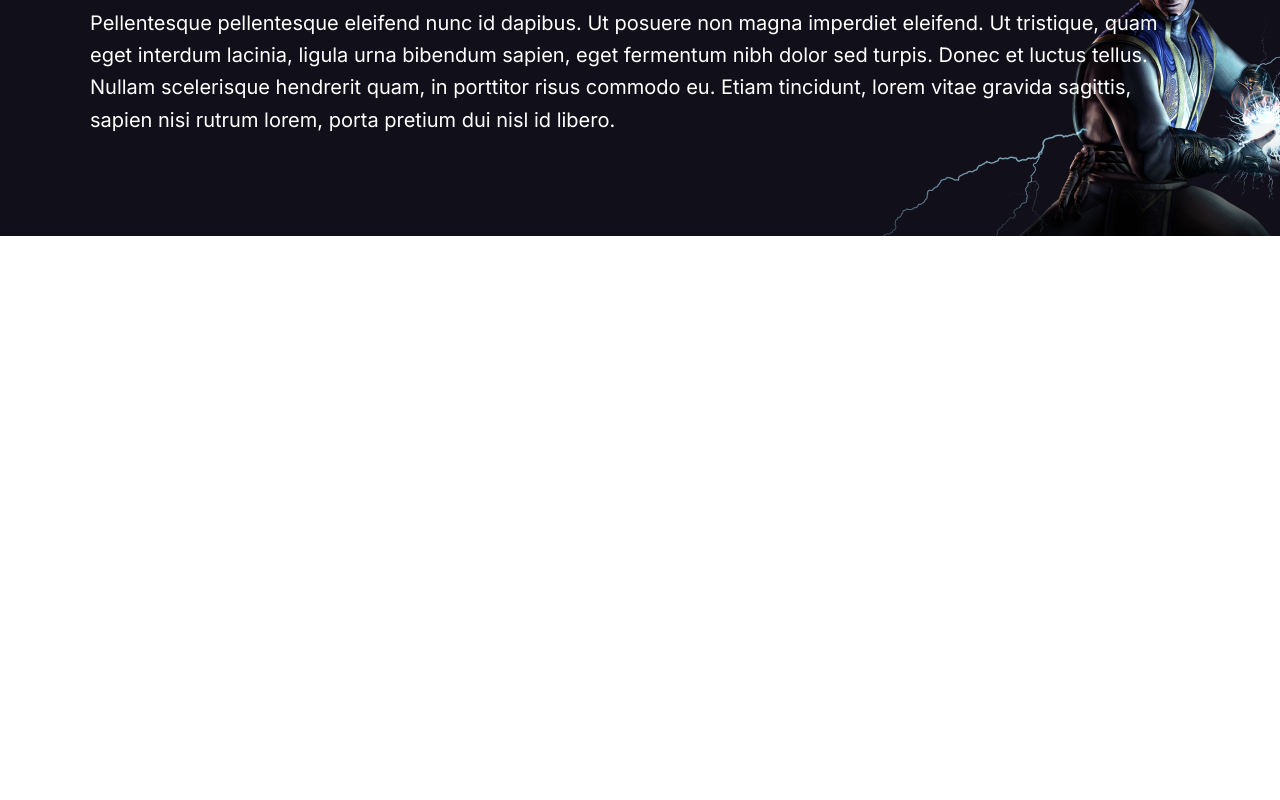
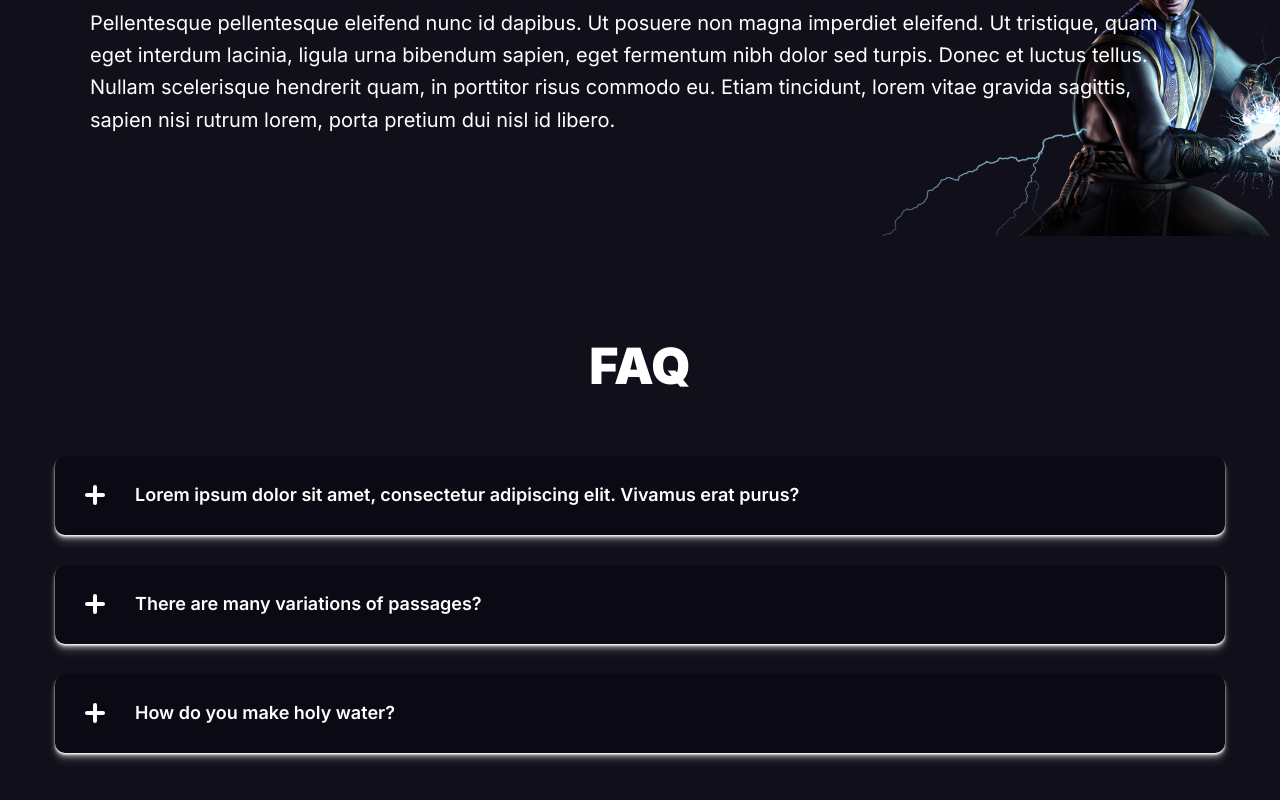
Before and after one commit to Andriikryl/boosters-gg, a Next.js app: page / in a window 1280 px wide. Shown: the part 5247-6047 px from the top of the page. Before the commit the page ends 5483 px from the top, so only its background shows below. Built offline with nearby package versions, Linux system fonts and the light colour scheme.

Commit message:
add faq section component and accordion component

```diff
--- a/src/app/page.tsx
+++ b/src/app/page.tsx
@@ -5,6 +5,7 @@ import Who from "@/components/sections/who/Who";
 import Adventeges from "@/components/sections/advanteges/Adventeges";
 import Blog from "@/components/sections/blog/Blog";
 import TextInfo from "@/components/sections/textInfo/TextInfo";
+import Faq from "@/components/sections/faq/Faq";
 
 export default function Home() {
   return (
@@ -16,6 +17,7 @@ export default function Home() {
       <Adventeges />
       <Blog />
       <TextInfo />
+      <Faq />
     </>
   );
 }
--- /dev/null
+++ b/src/components/Accordion/Accordion.tsx
@@ -0,0 +1,93 @@
+"use client";
+import { useState, ReactNode } from "react";
+import { motion, AnimatePresence } from "framer-motion";
+import { Less, More } from "@/components/icons/AccordionIcons";
+import style from "./style.module.css";
+
+type Props = {
+  title: string;
+  body: ReactNode;
+};
+
+const Accordion = (props: Props) => {
+  const [isOpen, setIsOpen] = useState(false);
+
+  return (
+    <div className={style.accordion} onClick={() => setIsOpen((prev) => !prev)}>
+      <button
+        className={style.accordion__button}
+        aria-controls={props.title}
+        aria-expanded={isOpen}
+      >
+        <div className={style.accordion__title}>{props.title}</div>
+        <AnimatePresence initial={false} mode="wait">
+          <motion.div
+            key={isOpen ? "minus" : "plus"}
+            initial={{
+              rotate: isOpen ? -90 : 90,
+            }}
+            animate={{
+              rotate: 0,
+              transition: {
+                type: "tween",
+                duration: 0.15,
+                ease: "circOut",
+              },
+            }}
+            exit={{
+              rotate: isOpen ? -90 : 90,
+              transition: {
+                type: "tween",
+                duration: 0.15,
+                ease: "circIn",
+              },
+            }}
+          >
+            {isOpen ? <Less /> : <More />}
+          </motion.div>
+        </AnimatePresence>
+      </button>
+      <motion.div
+        id={props.title}
+        initial={false}
+        animate={
+          isOpen
+            ? {
+                height: "auto",
+                opacity: 1,
+                display: "block",
+                transition: {
+                  height: {
+                    duration: 0.4,
+                  },
+                  opacity: {
+                    duration: 0.25,
+                    delay: 0.15,
+                  },
+                },
+              }
+            : {
+                height: 0,
+                opacity: 0,
+                transition: {
+                  height: {
+                    duration: 0.4,
+                  },
+                  opacity: {
+                    duration: 0.25,
+                  },
+                },
+                transitionEnd: {
+                  display: "none",
+                },
+              }
+        }
+        className="font-light"
+      >
+        {props.body}
+      </motion.div>
+    </div>
+  );
+};
+
+export default Accordion;
--- /dev/null
+++ b/src/components/Accordion/style.module.css
@@ -0,0 +1,28 @@
+.accordion{
+    max-width: 1170px;
+    padding-block: 25px;
+    padding-inline: 30px;
+    border-radius: 10px;
+    background: #0B0913;
+    backdrop-filter: blur(16px);
+    box-shadow: 0 1px 1px rgba(247, 246, 246, 0.847),
+    0 2px 2px rgba(245, 244, 244, 0.648),
+    0 4px 4px rgba(249, 247, 247, 0.435),
+    0 8px 8px rgba(247, 247, 247, 0.15);
+}
+
+
+.accordion__button{
+    color: #FFF;
+    font-family: Inter;
+    font-size: 18px;
+    font-style: normal;
+    font-weight: 600;
+    line-height: 161.523%;
+    display: flex;
+    background-color: transparent;
+    border: none;
+    align-items: center;
+    gap: 30px;
+    flex-direction: row-reverse;
+}
--- /dev/null
+++ b/src/components/icons/AccordionIcons.tsx
@@ -0,0 +1,53 @@
+import { SVGProps } from "react";
+
+export const More = ({ className, ...props }: SVGProps<SVGSVGElement>) => (
+  <svg
+    width="20"
+    height="20"
+    viewBox="0 0 20 20"
+    fill="none"
+    className={`${className} text-black`}
+    stroke="currentcolor"
+    xmlns="http://www.w3.org/2000/svg"
+    {...props}
+  >
+    <line
+      x1="2"
+      y1="10"
+      x2="18"
+      y2="10"
+      strokeWidth="4"
+      strokeLinecap="round"
+    />
+    <line
+      x1="10"
+      y1="18"
+      x2="10"
+      y2="2"
+      strokeWidth="4"
+      strokeLinecap="round"
+    />
+  </svg>
+);
+
+export const Less = ({ className, ...props }: SVGProps<SVGSVGElement>) => (
+  <svg
+    width="20"
+    height="20"
+    viewBox="0 0 20 20"
+    fill="none"
+    className={`${className} text-black`}
+    stroke="currentcolor"
+    xmlns="http://www.w3.org/2000/svg"
+    {...props}
+  >
+    <line
+      x1="2"
+      y1="10"
+      x2="18"
+      y2="10"
+      strokeWidth="4"
+      strokeLinecap="round"
+    />
+  </svg>
+);
--- /dev/null
+++ b/src/components/sections/faq/Faq.tsx
@@ -0,0 +1,19 @@
+import React from "react";
+import { Container } from "@/components/container/Container";
+import { defaultFAQs } from "./defaultValues";
+import Accordion from "../../Accordion/Accordion";
+import style from "./style.module.css";
+export default function Faq() {
+  return (
+    <section className={style.faq}>
+      <Container>
+        <h3 className={style.faq__title}>FAQ</h3>
+        <div className={style.faq__box}>
+          {defaultFAQs.map((faq, i) => (
+            <Accordion key={i} title={faq.question} body={faq.answer} />
+          ))}
+        </div>
+      </Container>
+    </section>
+  );
+}
--- /dev/null
+++ b/src/components/sections/faq/defaultValues.tsx
@@ -0,0 +1,62 @@
+import { ReactNode } from "react";
+import style from "./style.module.css";
+
+export type FAQ = { question: string; answer: ReactNode };
+
+export const defaultFAQs: FAQ[] = [
+  {
+    question:
+      "Lorem ipsum dolor sit amet, consectetur adipiscing elit. Vivamus erat purus?",
+    answer: (
+      <div className={style.accordion__box}>
+        <p className={style.accordion__body}>
+          Different games come with different boosting processes. However, the
+          primary idea is to hire a professional player to help ramp up your
+          rankings although every company has its process. But this is how it
+          works. Once you purchase a boost, your boosting order is generated in
+          our system, assigned to a professional player to complete it, and
+          delivered once ready. The two major boosting options include regular
+          and duo boosting. Regular LoL Elo boosting service entails the player
+          delegating the entire gameplay to the booster whereas duo boosting
+          means the player combines forces with the professional booster.
+        </p>
+      </div>
+    ),
+  },
+  {
+    question: "There are many variations of passages?",
+    answer: (
+      <div className={style.accordion__box}>
+        <p className={style.accordion__body}>
+          Different games come with different boosting processes. However, the
+          primary idea is to hire a professional player to help ramp up your
+          rankings although every company has its process. But this is how it
+          works. Once you purchase a boost, your boosting order is generated in
+          our system, assigned to a professional player to complete it, and
+          delivered once ready. The two major boosting options include regular
+          and duo boosting. Regular LoL Elo boosting service entails the player
+          delegating the entire gameplay to the booster whereas duo boosting
+          means the player combines forces with the professional booster.
+        </p>
+      </div>
+    ),
+  },
+  {
+    question: "How do you make holy water?",
+    answer: (
+      <div className={style.accordion__box}>
+        <p className={style.accordion__body}>
+          Different games come with different boosting processes. However, the
+          primary idea is to hire a professional player to help ramp up your
+          rankings although every company has its process. But this is how it
+          works. Once you purchase a boost, your boosting order is generated in
+          our system, assigned to a professional player to complete it, and
+          delivered once ready. The two major boosting options include regular
+          and duo boosting. Regular LoL Elo boosting service entails the player
+          delegating the entire gameplay to the booster whereas duo boosting
+          means the player combines forces with the professional booster.
+        </p>
+      </div>
+    ),
+  },
+];
--- /dev/null
+++ b/src/components/sections/faq/style.module.css
@@ -0,0 +1,37 @@
+.faq{
+    padding-block: 100px;
+    background: #110F1A;
+}
+
+.faq__title{
+    color: #FFF;
+    text-align: center;
+    font-family: Inter;
+    font-size: 50px;
+    font-style: normal;
+    font-weight: 900;
+    line-height: normal;
+    margin-block-end: 60px;
+}
+
+.faq__box{
+    display: flex;
+    flex-direction: column;
+    gap: 30px;
+    max-width: 1170px;
+    margin-inline: auto;
+}
+
+
+.accordion__box{
+    padding-block-start: 40px;
+}
+
+.accordion__body{
+    color: #B1B1B1;
+    font-family: Inter;
+    font-size: 18px;
+    font-style: normal;
+    font-weight: 400;
+    line-height: 161.523%; /* 29.074px */
+}
```
